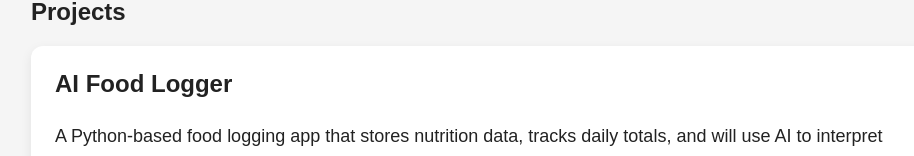
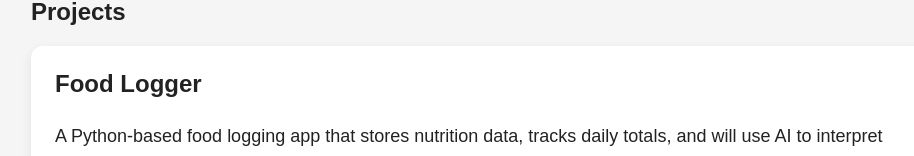
Before and after one commit to kpurdom33/portfolio, a plain HTML site: page index.html in a window 1280 px wide. Shown: the part 226-382 px from the top of the page, without its empty margins (159-1073 px from the left). Drawn offline with Linux system fonts and the light colour scheme.

Commit message:
Update index.html

```diff
--- a/index.html
+++ b/index.html
@@ -11,7 +11,7 @@
 
     <h2>Projects</h2>
     <div class="project-card">
-    <h3>AI Food Logger</h3>
+    <h3>Food Logger</h3>
     <p>
         A Python-based food logging app that stores nutrition data,
         tracks daily totals, and will use AI to interpret natural-language food entries.
```
